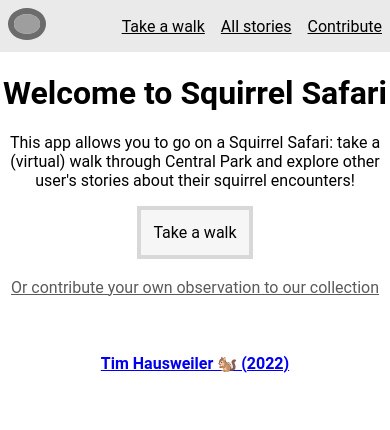
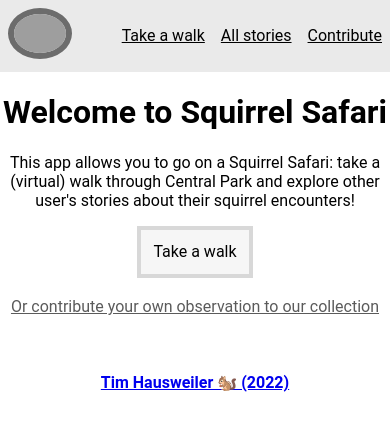
Before and after one commit to timhausweiler/p2-squirrel-safari, a React (Create React App) app in the folder squirrel-safari/: page / in a window 390 px wide. Shown: the top 430 px of the page. Built offline with nearby package versions, Linux system fonts and the light colour scheme; no server answers; grey boxes are pictures that could not be loaded.

Commit message:
fixing mobile logo

```diff
--- a/squirrel-safari/src/index.css
+++ b/squirrel-safari/src/index.css
@@ -116,6 +116,6 @@ input {
 
 @media only screen and (max-width: 750px) {
   .nav-img {
-    height: 5vw;
+    height: 10vw;
   }
 }
```
